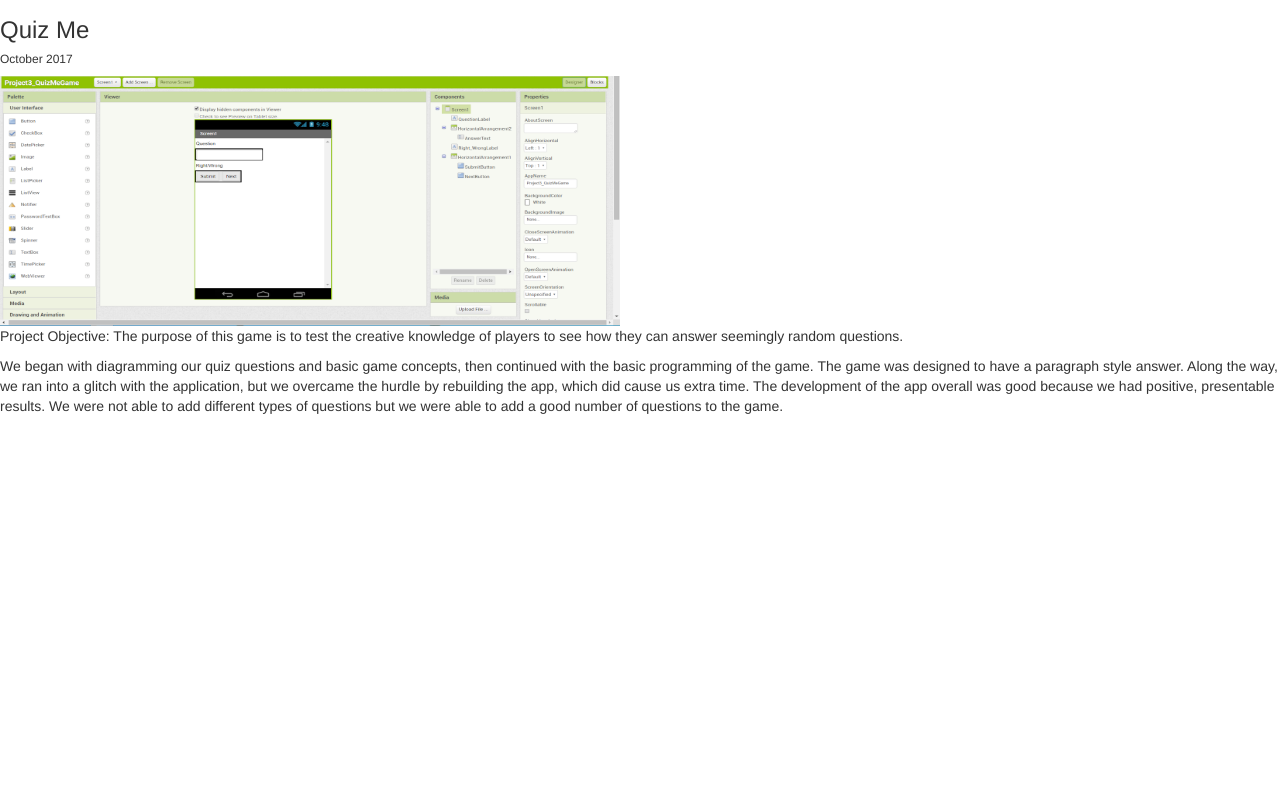
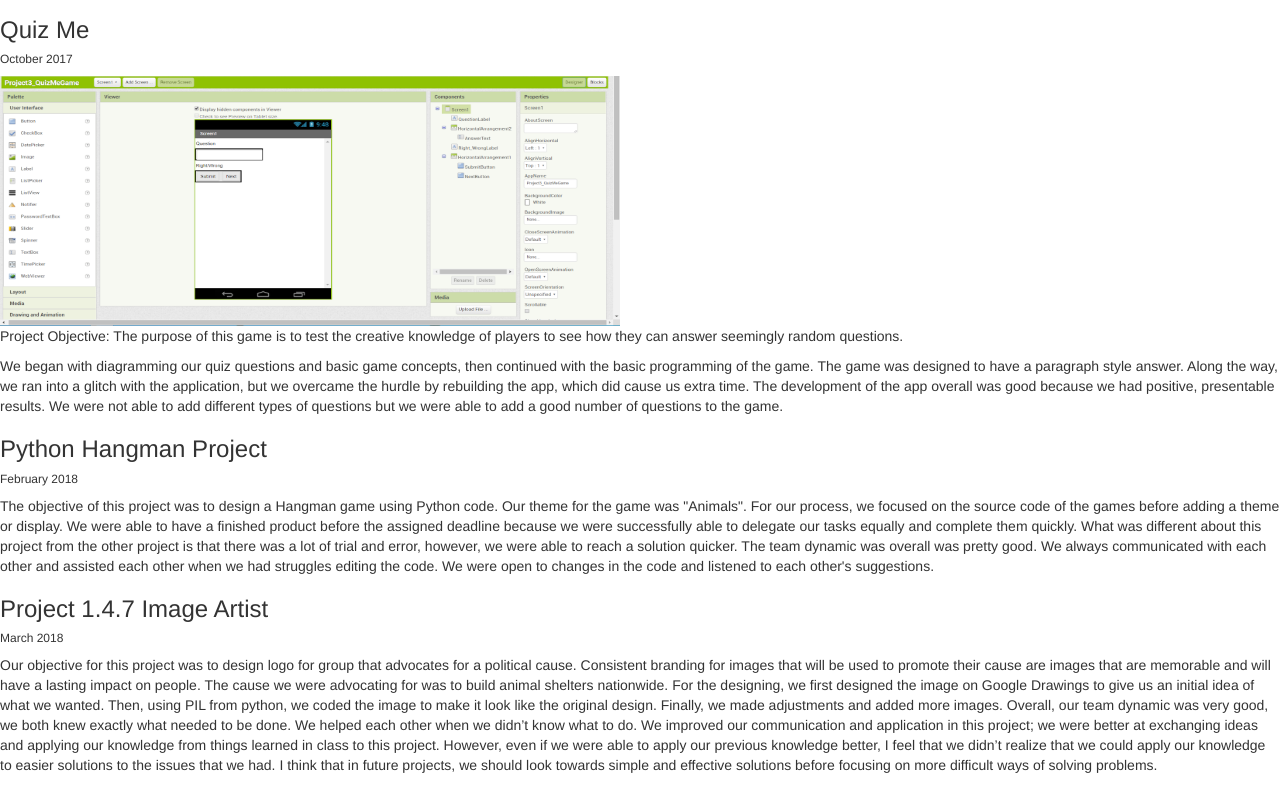
Before and after one commit to vaishna345/Portifolio, a plain HTML site: page Prabhuvenkatesh_projects.html in a window 1280 px wide. Shown: the part 1385-2170 px from the top of the page. Before the commit the page ends 1811 px from the top, so only its background shows below. Drawn offline with Linux system fonts and the light colour scheme.

Commit message:
Update Prabhuvenkatesh_projects.html

```diff
--- a/Prabhuvenkatesh_projects.html
+++ b/Prabhuvenkatesh_projects.html
@@ -90,6 +90,31 @@ basic game concepts, then continued with the basic programming of the game.
 The game was designed to have a paragraph style answer. Along the way, we ran into a glitch with the application, but we overcame the hurdle by rebuilding the app, which did cause us extra time. The development of the app overall was good because we had positive, presentable results.
  We were not able to add different types of questions
 but we were able to add a good number of questions to the game.</p>
+
+ <h3><bold>Python Hangman Project</bold></h3>
+<h6>February 2018</h6>
+<p>The objective of this project was to design a Hangman game using Python code. Our theme for the game was "Animals".
+For our process, we focused on the source code of the games before adding a theme or display.
+We were able to have a finished product before the assigned deadline because we were successfully able to delegate our tasks equally and complete them quickly.
+What was different about this project from the other project is that there was a lot of trial and error, however, we were able to reach a solution quicker.
+The team dynamic was overall was pretty good.
+We always communicated with each other and assisted each other when we had struggles editing the code.
+We were open to changes in the code and listened to each other's suggestions.
+ </p>
+
+<h3><bold>Project 1.4.7 Image Artist</bold></h3>
+<h6> March 2018</h6>
+<p>
+Our objective for this project was to design logo for group that advocates for a political cause.
+Consistent branding for images that will be used to promote their cause  are images that are memorable and will have a lasting impact on people.
+The cause we were advocating for was to build animal shelters nationwide. For the designing, we first designed the image on Google Drawings to give us an initial idea of what we wanted. Then, using PIL from python, we coded the image to make it look like the original design. Finally, we made adjustments and added more images.
+ Overall, our team dynamic was very good, we both knew exactly what needed to be done. We helped each other when we didn’t know what to do. We improved our communication and application in this project; we were better at exchanging ideas and applying our knowledge from things learned in class to this project. However, even if we were able to apply our previous knowledge better, I feel that we didn’t realize that we could apply our knowledge to easier solutions to the issues that we had. I think that in future projects, we should look towards simple and effective solutions before focusing on more difficult ways of solving problems.
+
+ </p>
+
+
+
+
 </h1>
 </body>
 </html>
```
